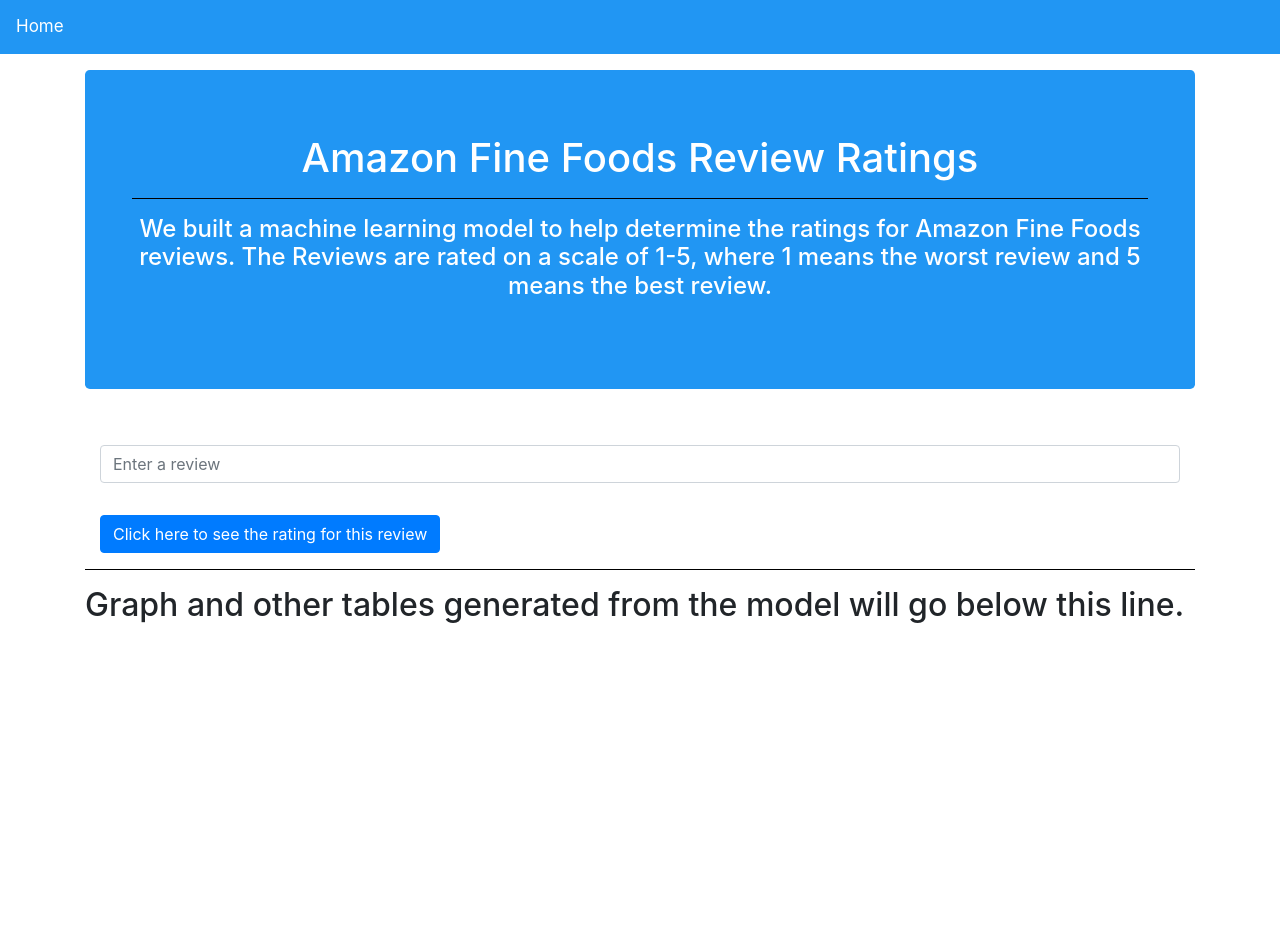
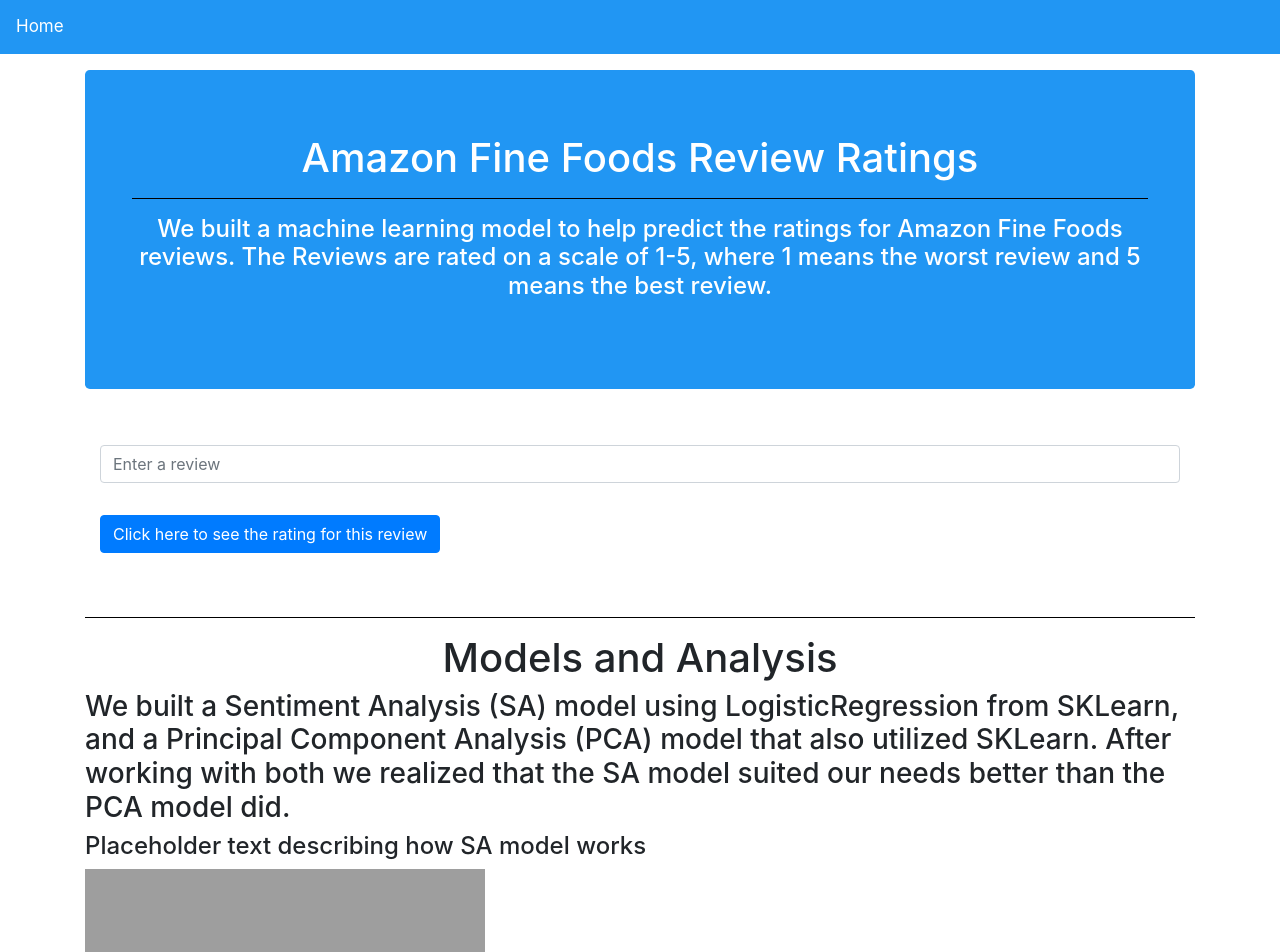
Before and after one commit to yukamara/final_project, a Flask app: page / in a window 1280 px wide. Shown: the top 952 px of the page. Before the commit the page ends 623 px from the top, so only its background shows below. Run offline with Flask 2, Linux system fonts and the light colour scheme; parts of the project's set-up code (start-up, migrations or seed data) failed here and were passed over; some libraries are stand-ins or nearby versions; grey boxes are pictures that could not be loaded.

Commit message:
Update home.html
added placeholders for home

```diff
--- a/templates/home.html
+++ b/templates/home.html
@@ -9,7 +9,7 @@
         <h1>Amazon Fine Foods Review Ratings</h1>
         <hr>
         <h4>
-            We built a machine learning model to help determine the ratings for Amazon Fine Foods
+            We built a machine learning model to help predict the ratings for Amazon Fine Foods
             reviews. The Reviews are rated on a scale of 1-5, where 1 means the worst review and 5
             means the best review.
         </h4>
@@ -36,9 +36,29 @@
     </form>
     <!-- Ends form section -->
 </div>
+<br>
+<br>
 <hr>
 <div>
-    <h2>Graph and other tables generated from the model will go below this line.</h2>
+    <h1 style="text-align: center;">
+        Models and Analysis
+    </h1>
+    <h3>
+        We built a Sentiment Analysis (SA) model using LogisticRegression from SKLearn,
+        and a Principal Component Analysis (PCA) model that also utilized SKLearn.
+        After working with both we realized that the SA model suited our needs better
+        than the PCA model did.
+    </h3>
+    <h4>
+        Placeholder text describing how SA model works
+    </h4>
+    <img src='https://www.placecage.com/c/800/600' alt='Sentiment Graph'>
+    <br>
+    <h4>
+        Possible text for PCA attempt and why it doesn't work
+    </h4>
+    <img src='https://www.placecage.com/c/600/800' alt='PCA'>
+
 </div>
 
 
```
